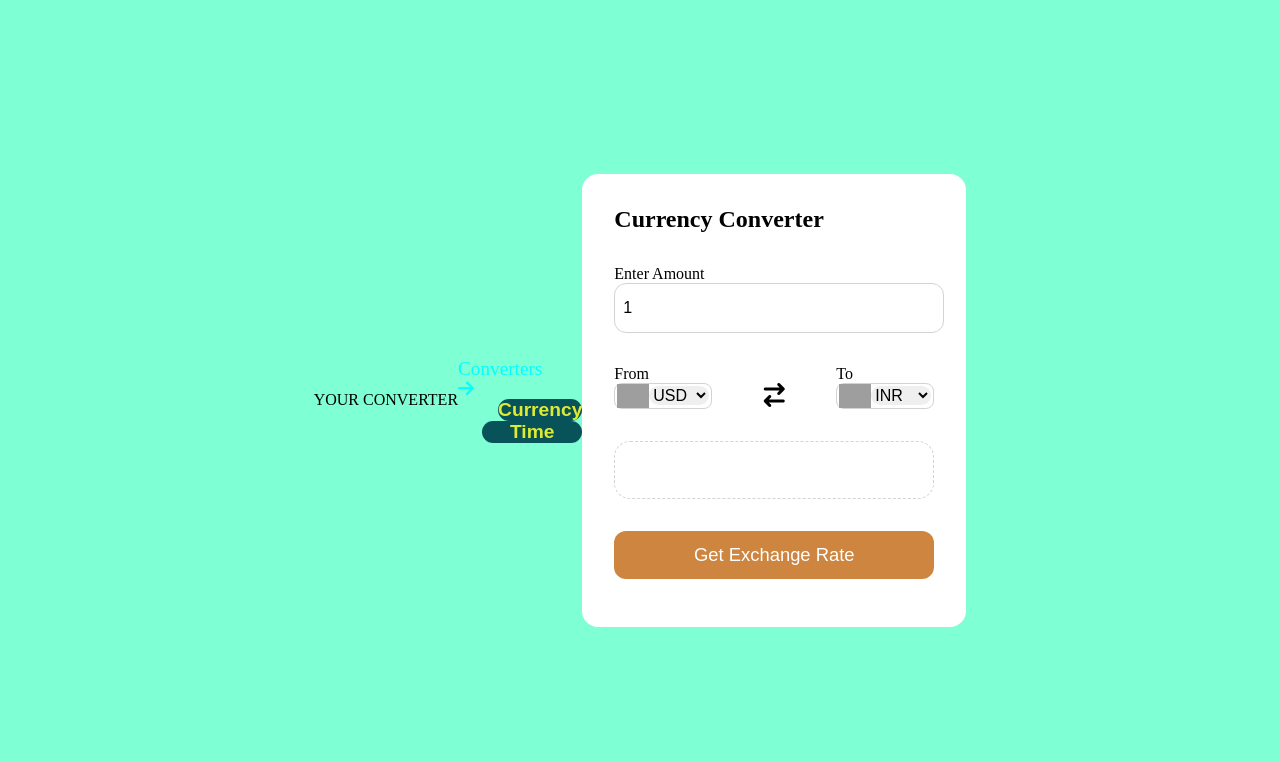
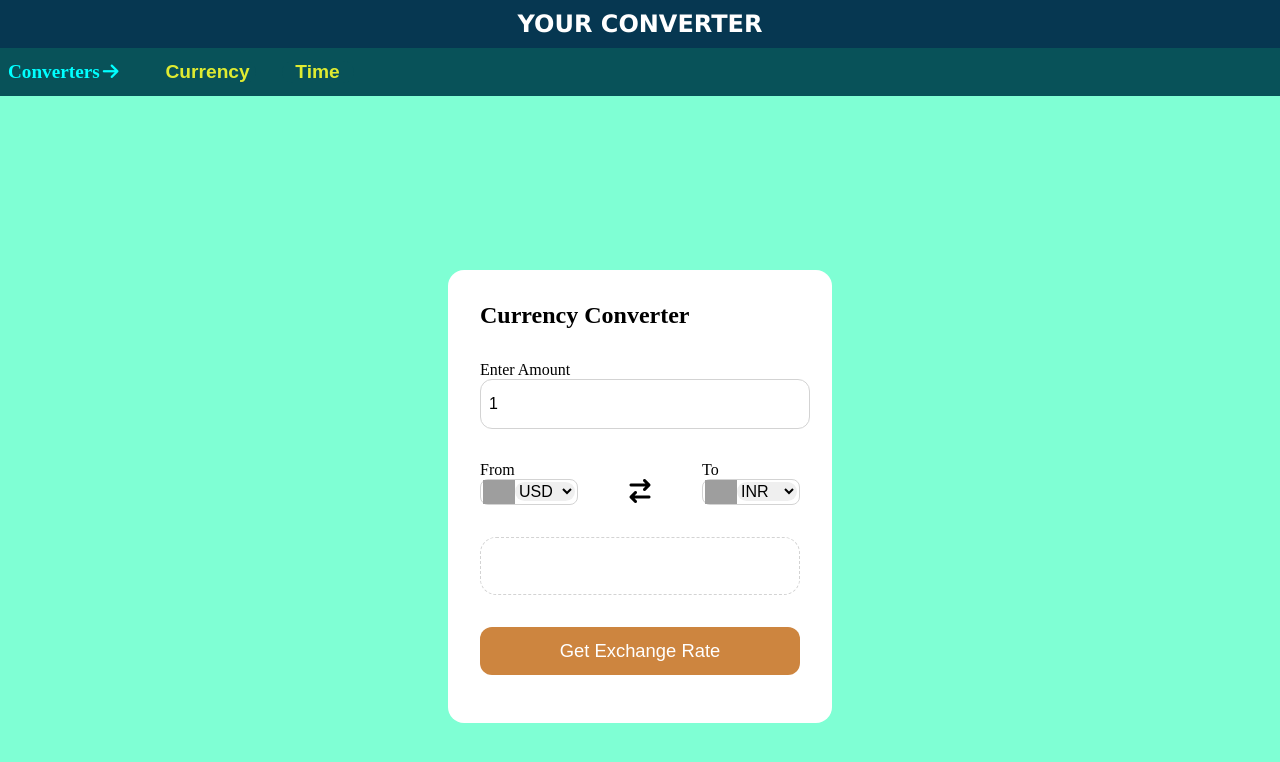
Before and after one commit to rohanmanna-ops/Currency-Converter, a plain HTML site: page index.html in a window 1280 px wide. Drawn offline with Linux system fonts and the light colour scheme; grey boxes are pictures that could not be loaded.

Commit message:
Update style.css

```diff
--- a/style.css
+++ b/style.css
@@ -3,7 +3,67 @@
     padding: 0;
 }
 
-body{
+.logo{
+    display: flex;
+    height: 3rem;
+    background-color: #063751;
+    color: white;
+    width: 100%;
+    justify-content: center;
+    align-items: center;
+    font-size: x-large;
+    font-weight: bolder;
+    font-family: Verdana, Geneva, Tahoma, sans-serif;
+
+}
+
+
+.navbar{
+    position: sticky;
+    display: flex;
+    height: 3rem;
+    width: 100%;
+    align-items: center;
+    font-weight: 900;
+    background-color: #085259;
+    top: 0px ;
+
+
+}
+.conv{
+    margin-left: 0.5rem;
+    margin-right: 0.2rem;
+}
+.curr_converter {
+    height: 2.5rem;
+    width: 6rem;
+    display: flex;
+    align-items: center;
+    border: 1.2px solid transparent;
+}
+.curr_converter:hover{
+    border: 1.2px solid yellow;
+}
+.curr_converter:active{
+    height: 2.3rem;
+    width: 5.9rem;
+}
+
+.Time_conv{
+    height: 2.5rem;
+    width: 4.5rem;
+    display: flex;
+    align-items: center;
+    border: 1.2px solid transparent;
+}
+.Time_conv:hover{
+    border: 1.2px solid yellow;
+}
+.Time_conv:active{
+    height: 2.3rem;
+    width: 4.3rem;
+}
+.currency_converter{
     display: flex;
     justify-content: center;
     align-items: center ;
```
